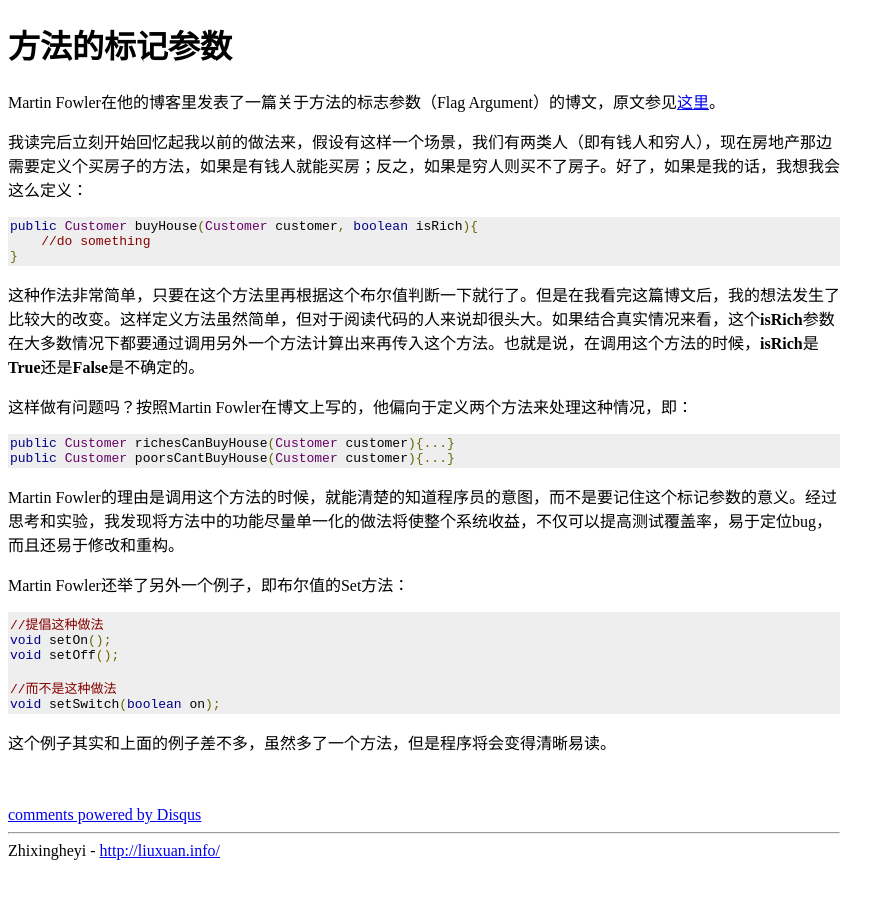
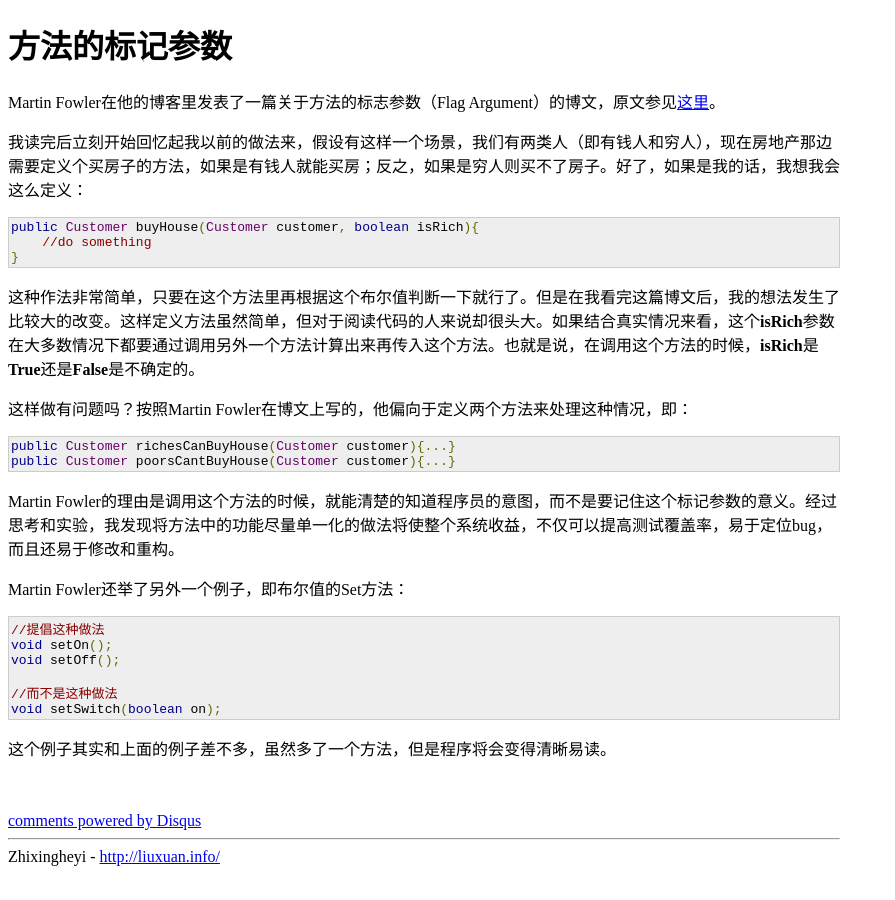
Before and after one commit to Foredoomed/foredoomed.org, a Jekyll site: the page built from _posts/2011-06-28-flag-argument.markdown, in a window 1280 px wide. Shown: the whole page, without its empty margins (0-895 px from the left). Built offline with Jekyll 4.4.1, drawn with Linux system fonts in a browser that asks for light colours; Markdown is read by kramdown in place of the engine named in the settings; comment, search, counter and statistics services are not loaded.

Commit message:
Add border to code block

```diff
--- a/css/prettify.css
+++ b/css/prettify.css
@@ -1 +1 @@
-.pln{color:#000}@media screen{.str{color:#080}.kwd{color:#008}.com{color:#800}.typ{color:#606}.lit{color:#066}.pun,.opn,.clo{color:#660}.tag{color:#008}.atn{color:#606}.atv{color:#080}.dec,.var{color:#606}.fun{color:red}}@media print,projection{.str{color:#060}.kwd{color:#006;font-weight:bold}.com{color:#600;font-style:italic}.typ{color:#404;font-weight:bold}.lit{color:#044}.pun,.opn,.clo{color:#440}.tag{color:#006;font-weight:bold}.atn{color:#404}.atv{color:#060}}pre.prettyprint{padding:2px;background-color:#EEEEEE;}ol.linenums{margin-top:0;margin-bottom:0}li.L0,li.L1,li.L2,li.L3,li.L5,li.L6,li.L7,li.L8{list-style-type:none}li.L1,li.L3,li.L5,li.L7,li.L9{background:#EEEEEE}
+.pln{color:#000}@media screen{.str{color:#080}.kwd{color:#008}.com{color:#800}.typ{color:#606}.lit{color:#066}.pun,.opn,.clo{color:#660}.tag{color:#008}.atn{color:#606}.atv{color:#080}.dec,.var{color:#606}.fun{color:red}}@media print,projection{.str{color:#060}.kwd{color:#006;font-weight:bold}.com{color:#600;font-style:italic}.typ{color:#404;font-weight:bold}.lit{color:#044}.pun,.opn,.clo{color:#440}.tag{color:#006;font-weight:bold}.atn{color:#404}.atv{color:#060}}pre.prettyprint{padding:2px;border:1px solid #CCCCCC;background-color:#EEEEEE;}ol.linenums{margin-top:0;margin-bottom:0}li.L0,li.L1,li.L2,li.L3,li.L5,li.L6,li.L7,li.L8{list-style-type:none}li.L1,li.L3,li.L5,li.L7,li.L9{background:#EEEEEE}
```
